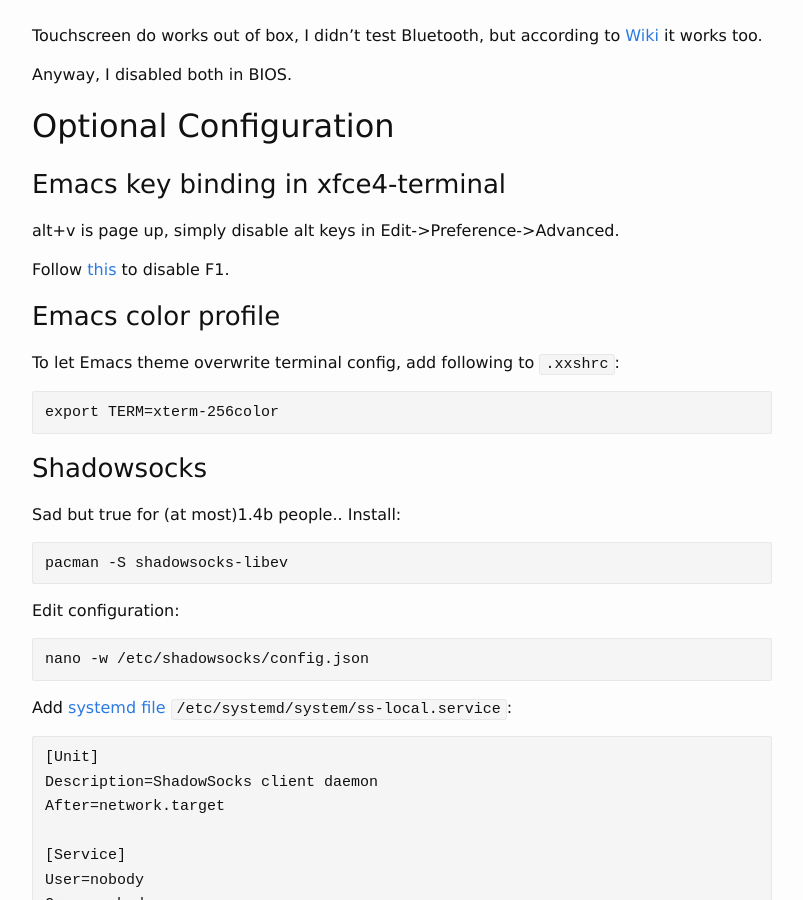
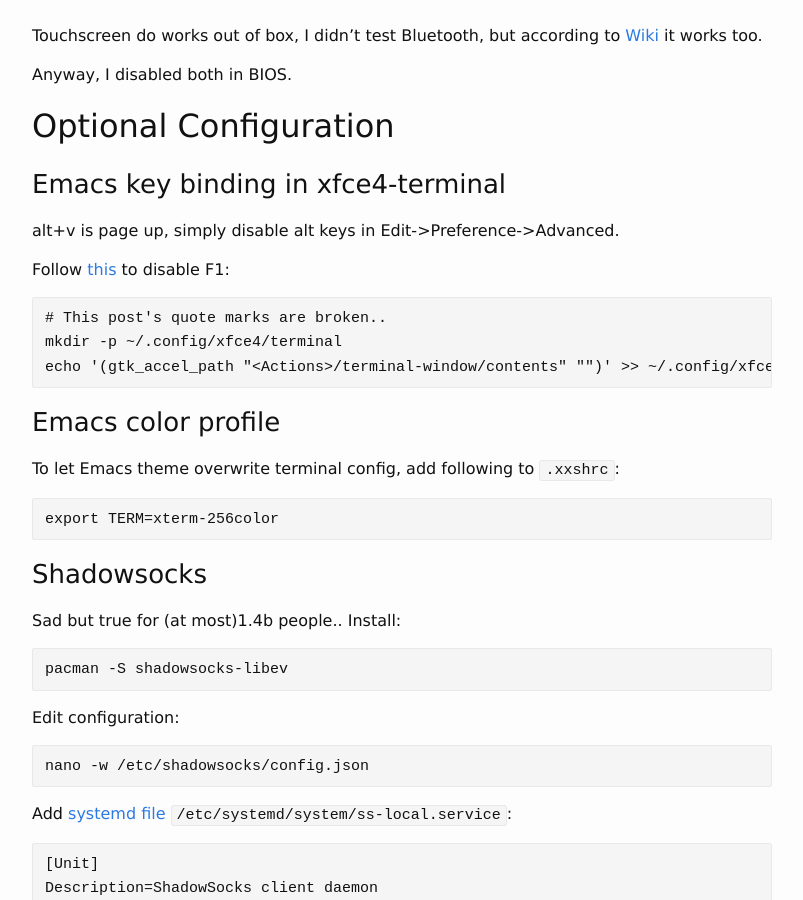
Before and after one commit to ahxxm/ahxxm.github.io, a Jekyll site: the page built from _posts/2016-04-19-arch-xps-9550.md, in a window 1280 px wide and 900 px high, scrolled down 10548 px. Shown: the whole window, without its empty margins (238-1041 px from the left). Built offline with Jekyll 4.4.1, drawn with Linux system fonts in a browser that asks for light colours.

Commit message:
copy xfce4-terminal F1 disable command to post

```diff
--- a/_posts/2016-04-19-arch-xps-9550.md
+++ b/_posts/2016-04-19-arch-xps-9550.md
@@ -458,7 +458,11 @@ Anyway, I disabled both in BIOS.
 
 alt+v is page up, simply disable alt keys in Edit->Preference->Advanced.
 
-Follow [this](https://blechtog.wordpress.com/2014/10/25/xfce4-terminal-how-to-disable-f1-as-shortcut-for-the-terminals-help/) to disable F1.
+Follow [this](https://blechtog.wordpress.com/2014/10/25/xfce4-terminal-how-to-disable-f1-as-shortcut-for-the-terminals-help/) to disable F1:
+
+    # This post's quote marks are broken..
+    mkdir -p ~/.config/xfce4/terminal
+    echo '(gtk_accel_path "<Actions>/terminal-window/contents" "")' >> ~/.config/xfce4/terminal/accels.scm
 
 ### Emacs color profile
 
```
